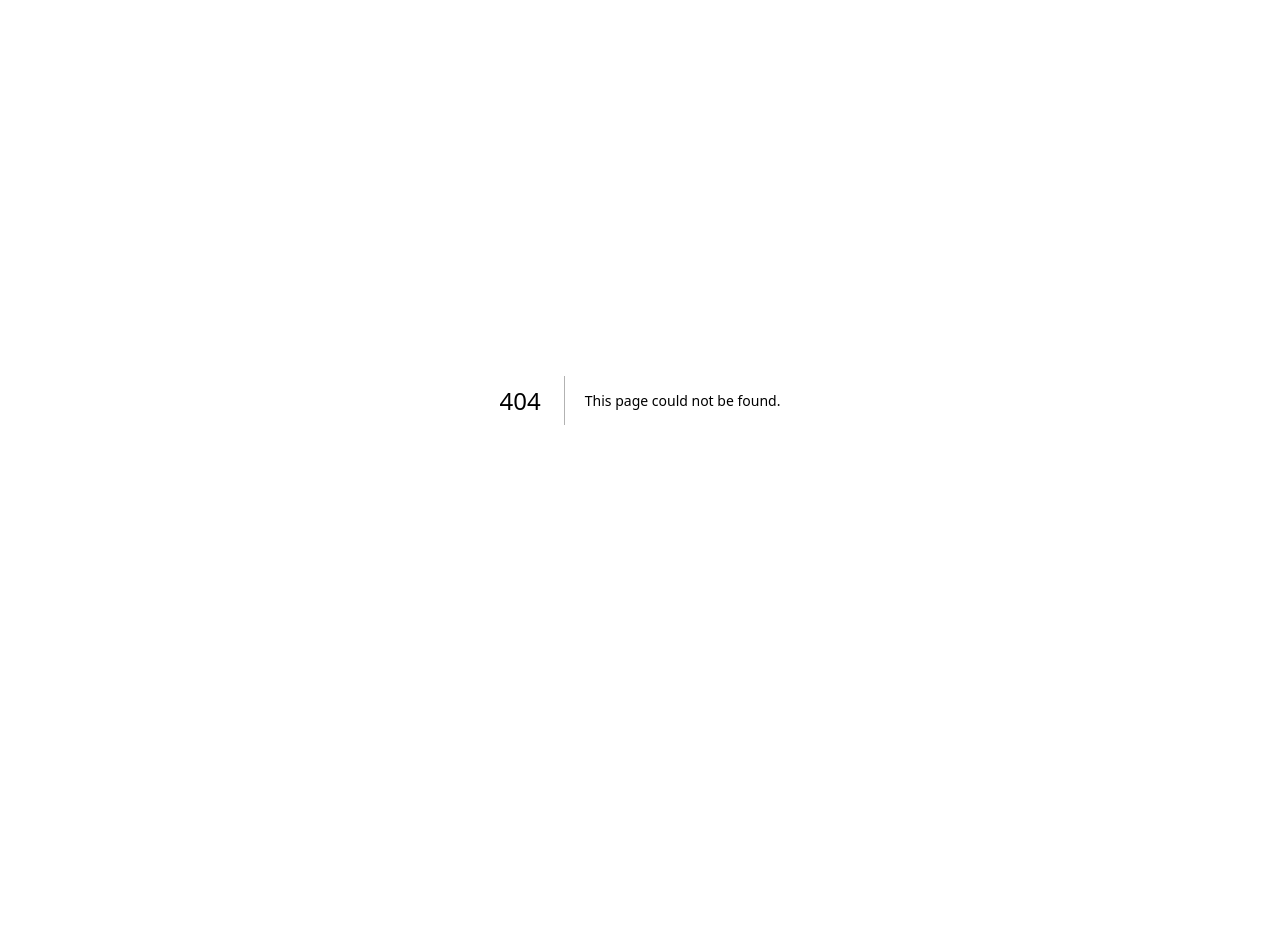
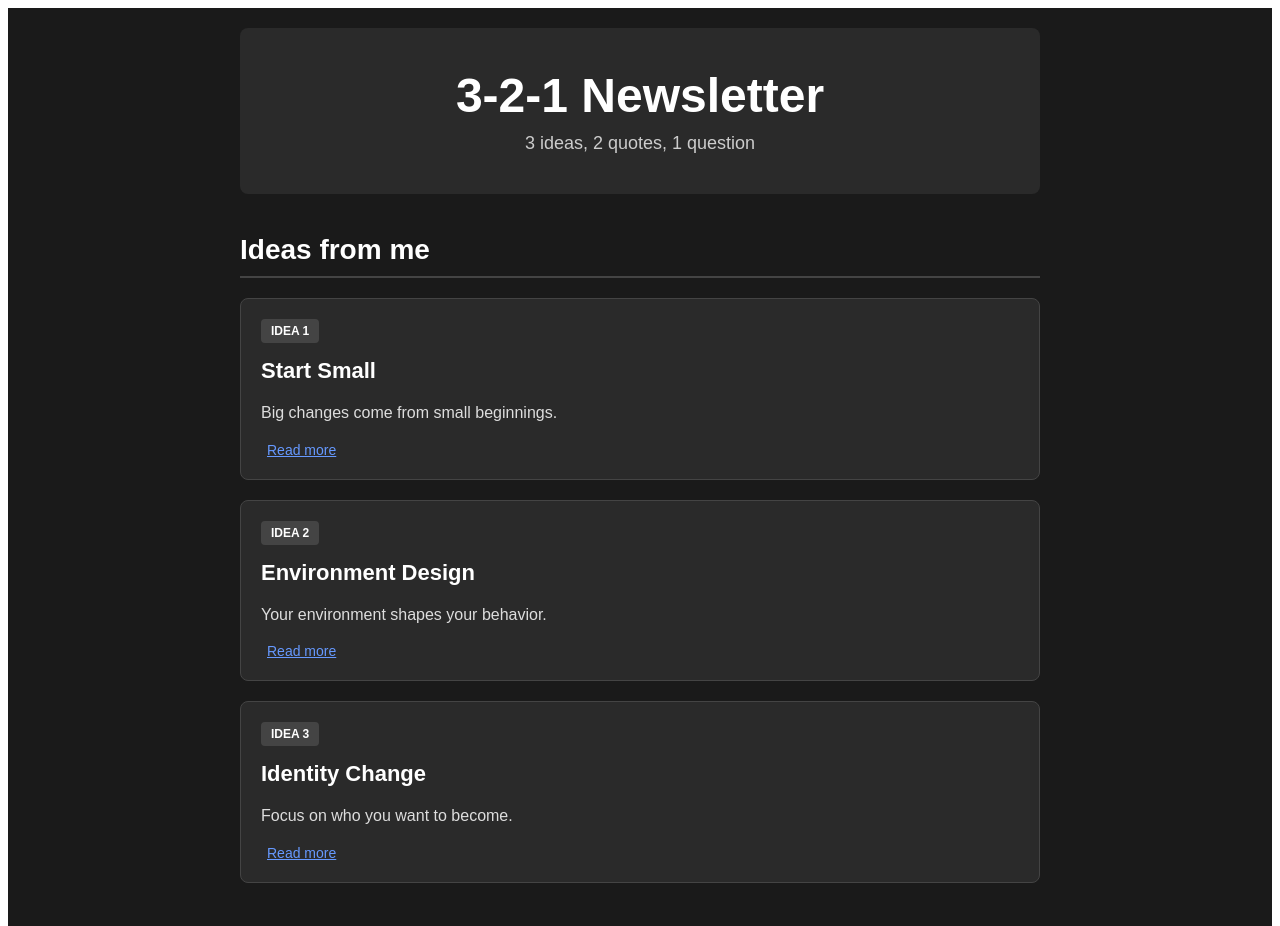
Before and after one commit to 75asu/ca_meena_venkatesh, a Next.js app: page /blogs in a window 1280 px wide. Before the commit this address had no page. Shown: the top 926 px of the page. Before the commit the page ends 800 px from the top, so only its background shows below. Built offline with nearby package versions, Linux system fonts and the light colour scheme.

Commit message:
blog section added

```diff
--- /dev/null
+++ b/components/news-letter-card/news-letter-card.tsx
@@ -0,0 +1,31 @@
+// components/NewsletterCard.tsx
+'use client';
+import React, { useState } from 'react';
+import { NewsletterItem } from '../../dto/new-letter-item';
+import '../news-letter/news-letter.css'
+interface NewsletterCardProps {
+  item: NewsletterItem;
+  index: number;
+}
+
+const NewsletterCard: React.FC<NewsletterCardProps> = ({ item, index }) => {
+  const [isExpanded, setIsExpanded] = useState(false);
+
+  return (
+    <div className="card" onClick={() => setIsExpanded(!isExpanded)}>
+      <div className="card-header">
+        <span className="badge">{item.type} {index}</span>
+        {item.author && <span className="author">by {item.author}</span>}
+      </div>
+      <h3 className="card-title">{item.title}</h3>
+      <p className="card-content">
+        {isExpanded ? item.content : item.preview}
+      </p>
+      <button className="read-more">
+        {isExpanded ? 'Show less' : 'Read more'}
+      </button>
+    </div>
+  );
+};
+
+export default NewsletterCard;
--- /dev/null
+++ b/components/news-letter/news-letter.css
@@ -0,0 +1,137 @@
+.newsletter {
+  background-color: #1a1a1a;
+  color: #ffffff;
+  min-height: 100vh;
+  font-family: Arial, sans-serif;
+}
+
+.container {
+  max-width: 800px;
+  margin: 0 auto;
+  padding: 20px;
+}
+
+.header {
+  text-align: center;
+  margin-bottom: 40px;
+  padding: 40px 20px;
+  background-color: #2a2a2a;
+  border-radius: 8px;
+}
+
+.header h1 {
+  font-size: 48px;
+  margin: 0 0 10px 0;
+  color: #ffffff;
+}
+
+.header p {
+  font-size: 18px;
+  color: #cccccc;
+  margin: 0;
+}
+
+.section {
+  margin-bottom: 40px;
+}
+
+.section h2 {
+  font-size: 28px;
+  margin-bottom: 20px;
+  color: #ffffff;
+  border-bottom: 2px solid #444444;
+  padding-bottom: 10px;
+}
+
+.card {
+  background-color: #2a2a2a;
+  border: 1px solid #444444;
+  border-radius: 8px;
+  padding: 20px;
+  margin-bottom: 20px;
+  cursor: pointer;
+}
+
+.card:hover {
+  background-color: #333333;
+}
+
+.card-header {
+  display: flex;
+  gap: 15px;
+  margin-bottom: 15px;
+  align-items: center;
+}
+
+.badge {
+  background-color: #444444;
+  color: #ffffff;
+  padding: 5px 10px;
+  border-radius: 4px;
+  font-size: 12px;
+  text-transform: uppercase;
+  font-weight: bold;
+}
+
+.author {
+  color: #999999;
+  font-size: 14px;
+}
+
+.card-title {
+  font-size: 22px;
+  margin: 0 0 15px 0;
+  color: #ffffff;
+}
+
+.card-content {
+  line-height: 1.6;
+  margin-bottom: 15px;
+  color: #dddddd;
+}
+
+.read-more {
+  background: none;
+  border: none;
+  color: #6699ff;
+  cursor: pointer;
+  text-decoration: underline;
+  font-size: 14px;
+}
+
+.read-more:hover {
+  color: #99bbff;
+}
+
+/* Mobile responsive */
+@media (max-width: 768px) {
+  .container {
+    padding: 15px;
+  }
+
+  .header h1 {
+    font-size: 36px;
+  }
+
+  .header p {
+    font-size: 16px;
+  }
+
+  .section h2 {
+    font-size: 24px;
+  }
+
+  .card {
+    padding: 15px;
+  }
+
+  .card-title {
+    font-size: 20px;
+  }
+
+  .card-header {
+    flex-direction: column;
+    align-items: flex-start;
+    gap: 8px;
+  }
+}
--- /dev/null
+++ b/components/news-letter/news-letter.tsx
@@ -0,0 +1,48 @@
+// components/Newsletter.tsx
+import React from 'react';
+import NewsletterCard from '../news-letter-card/news-letter-card';
+import { NewsletterItem } from '../../dto/new-letter-item';
+import './news-letter.css';
+export interface NewsletterProps {
+  items: NewsletterItem[];
+}
+
+const Newsletter: React.FC<NewsletterProps> = ({ items }) => {
+  const ideas = items.filter(item => item.type === 'idea');
+  const quotes = items.filter(item => item.type === 'quote');
+  const questions = items.filter(item => item.type === 'question');
+
+  return (
+    <div className="newsletter">
+      <div className="container">
+        <header className="header">
+          <h1>3-2-1 Newsletter</h1>
+          <p>3 ideas, 2 quotes, 1 question</p>
+        </header>
+
+        <section className="section">
+          <h2>Ideas from me</h2>
+          {ideas.map((item, index) => (
+            <NewsletterCard key={item.id} item={item} index={index + 1} />
+          ))}
+        </section>
+
+        <section className="section">
+          <h2>Quotes from others</h2>
+          {quotes.map((item, index) => (
+            <NewsletterCard key={item.id} item={item} index={index + 1} />
+          ))}
+        </section>
+
+        <section className="section">
+          <h2>Question to ponder</h2>
+          {questions.map((item, index) => (
+            <NewsletterCard key={item.id} item={item} index={index + 1} />
+          ))}
+        </section>
+      </div>
+    </div>
+  );
+};
+
+export default Newsletter;
--- /dev/null
+++ b/dto/new-letter-item.ts
@@ -0,0 +1,8 @@
+export interface NewsletterItem {
+  id: string;
+  type: 'idea' | 'quote' | 'question';
+  title: string;
+  preview: string;
+  content: string;
+  author?: string;
+}
--- /dev/null
+++ b/src/pages/blogs/index.tsx
@@ -0,0 +1,53 @@
+import Newsletter from '../../../components/news-letter/news-letter';
+import { NewsletterItem } from '../../../dto/new-letter-item';
+
+const sampleData: NewsletterItem[] = [
+  {
+    id: '1',
+    type: 'idea',
+    title: 'Start Small',
+    preview: 'Big changes come from small beginnings.',
+    content: 'Big changes come from small beginnings. Instead of trying to change everything at once, focus on one small habit. Make it so easy you can\'t say no. Want to read more? Start with one page. Want to exercise? Do one pushup. The key is consistency, not intensity.'
+  },
+  {
+    id: '2',
+    type: 'idea',
+    title: 'Environment Design',
+    preview: 'Your environment shapes your behavior.',
+    content: 'Your environment shapes your behavior more than you think. If you want to eat healthy, put fruits on the counter and hide junk food. If you want to read more, place books where you can see them. Make good choices easier and bad choices harder.'
+  },
+  {
+    id: '3',
+    type: 'idea',
+    title: 'Identity Change',
+    preview: 'Focus on who you want to become.',
+    content: 'Focus on who you want to become, not just what you want to achieve. Instead of saying "I want to lose weight," say "I am someone who takes care of my health." Every action is a vote for the type of person you want to be.'
+  },
+  {
+    id: '4',
+    type: 'quote',
+    title: 'On Growth',
+    preview: 'The only way to make sense out of change is to plunge into it.',
+    content: 'The only way to make sense out of change is to plunge into it, move with it, and join the dance. Change is inevitable, but growth is optional. Choose to grow.',
+    author: 'Alan Watts'
+  },
+  {
+    id: '5',
+    type: 'quote',
+    title: 'On Success',
+    preview: 'Success is not final, failure is not fatal.',
+    content: 'Success is not final, failure is not fatal: it is the courage to continue that counts. What matters most is not avoiding failure, but learning from it and moving forward.',
+    author: 'Winston Churchill'
+  },
+  {
+    id: '6',
+    type: 'question',
+    title: 'Daily Reflection',
+    preview: 'What is one thing you learned today?',
+    content: 'What is one thing you learned today that you didn\'t know yesterday? Growth happens when we reflect on our experiences and extract lessons from them. Take a moment to think about what today taught you.'
+  }
+];
+
+export default function Blogs() {
+  return <Newsletter items={sampleData} />;
+}
--- /dev/null
+++ b/src/pages/dummy/index.tsx
@@ -0,0 +1,3 @@
+export default function Dummy() {
+  return <div>This is a dummy page</div>;
+}
```
Also changed, not shown: components/Home/layout.tsx (+7 -4 lines), tsconfig.json (+5 -2 lines).
